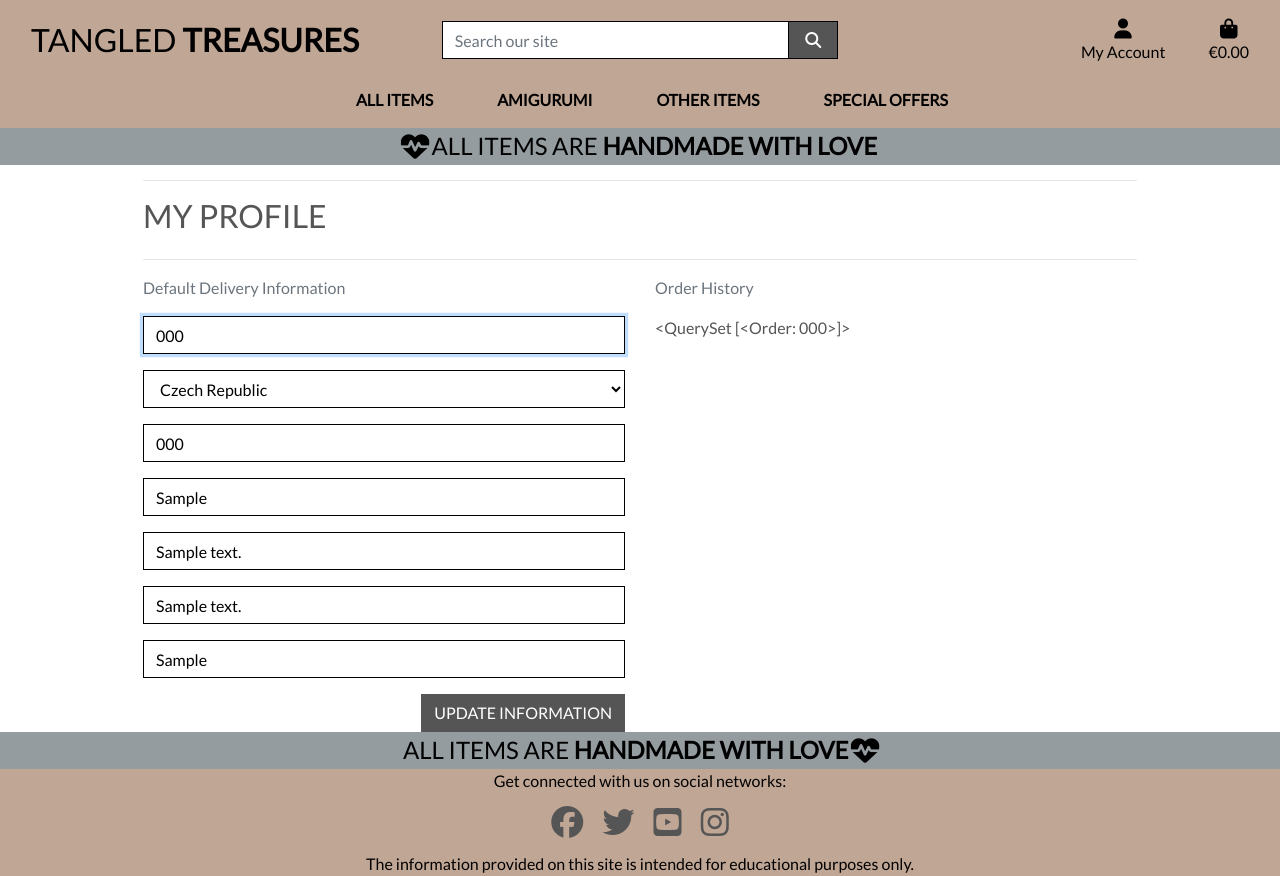
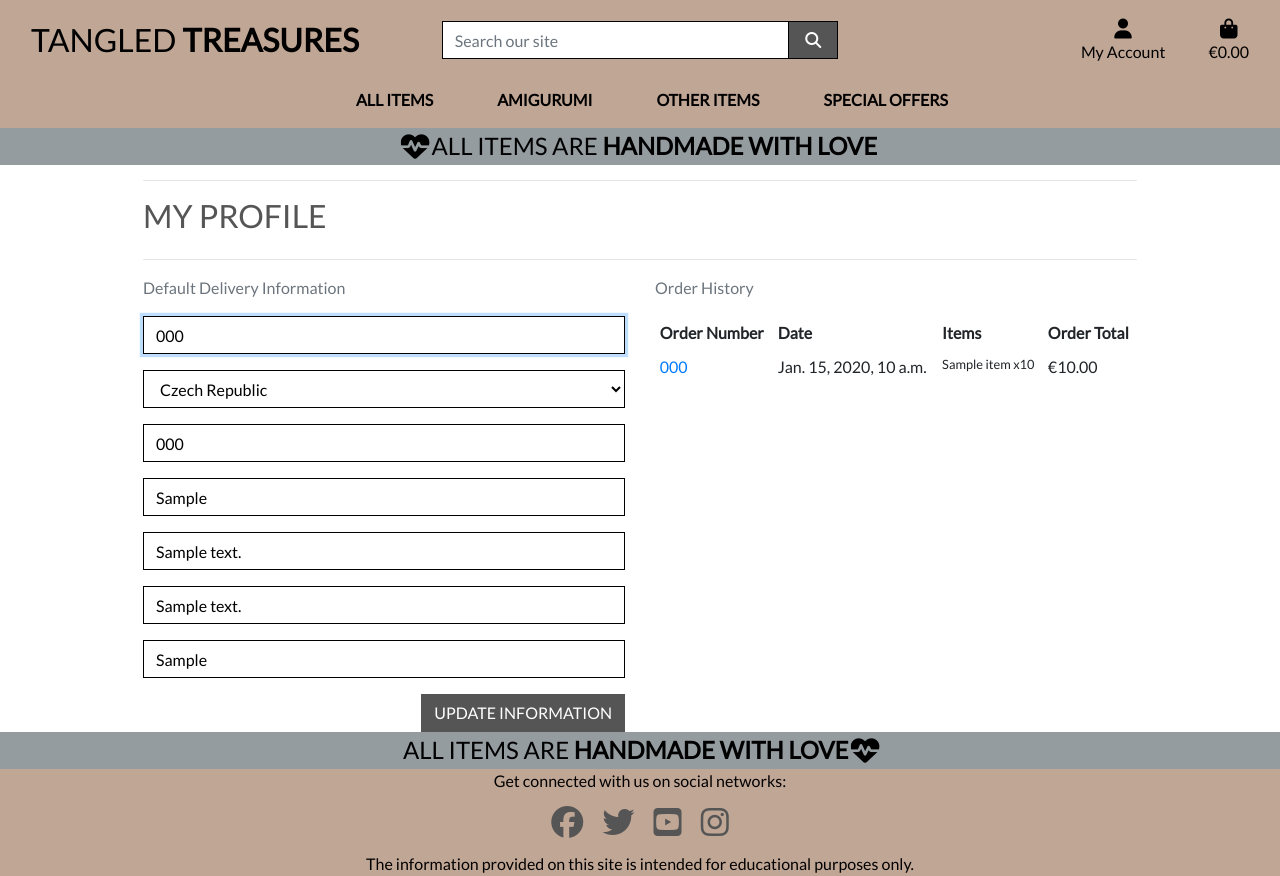
Before and after one commit to ValeP314/pp5-tangled-treasures, a Django app: page /profile/ in a window 1280 px wide. Run offline with Django 3.2, Linux system fonts and the light colour scheme; a user stored in the database is signed in; tables that the repository leaves empty hold one stand-in row (values such as "Sample post"); some libraries are stand-ins or nearby versions.

Commit message:
Added order history

```diff
--- a/checkout/admin.py
+++ b/checkout/admin.py
@@ -14,7 +14,7 @@ class OrderAdmin(admin.ModelAdmin):
                        'delivery_cost', 'order_total',
                        'grand_total',)
 
-    fields = ('order_number', 'date', 'full_name',
+    fields = ('order_number', 'user_profile', 'date', 'full_name',
               'email', 'phone_number', 'country',
               'postcode', 'town_or_city', 'street_address1',
               'street_address2', 'county', 'delivery_cost',
--- a/profiles/templates/profiles/profile.html
+++ b/profiles/templates/profiles/profile.html
@@ -34,7 +34,41 @@
             </div>
             <div class="col-12 col-lg-6">
                 <p class="text-muted">Order History</p>
-                {{ orders }}
+                <div class="order-history table-responsive">
+                    <table class="table table-sm table-borderless">
+                        <thead>
+                            <tr>
+                                <th>Order Number</th>
+                                <th>Date</th>
+                                <th>Items</th>
+                                <th>Order Total</th>
+                            </tr>
+                        </thead>
+                        <tbody>
+                            {% for order in orders %}
+                                <tr>
+                                    <td>
+                                        <a href="{% url 'order_history' order.order_number %}"
+                                        title="{{ order.order_number }}">
+                                            {{ order.order_number|truncatechars:6 }}
+                                        </a>
+                                    </td>
+                                    <td>{{ order.date }}</td>
+                                    <td>
+                                        <ul class="list-unstyled">
+                                            {% for product in order.lineitems.all %}
+                                                <li class="small">
+                                                    {{ product.item.name }} x{{ product.quantity }}
+                                                </li>
+                                            {% endfor %}
+                                        </ul>
+                                    </td>
+                                    <td>€{{ order.grand_total }}</td>
+                                </tr>
+                            {% endfor %}
+                        </tbody>
+                    </table>
+                </div>
             </div>
         </div>
     </div>
--- a/profiles/urls.py
+++ b/profiles/urls.py
@@ -2,5 +2,6 @@ from django.urls import path
 from . import views
 
 urlpatterns = [
-    path('', views.profile, name='profile')
+    path('', views.profile, name='profile'),
+    path('order_history/<order_number>', views.order_history, name='order_history'),
 ]
--- a/profiles/views.py
+++ b/profiles/views.py
@@ -3,6 +3,8 @@ from django.contrib import messages
 
 from .models import UserProfile
 from .forms import UserProfileForm
+
+from checkout.models import Order
 
 
 def profile(request):
@@ -26,3 +28,20 @@ def profile(request):
     }
 
     return render(request, template, context)
+
+
+def order_history(request, order_number):
+    order = get_object_or_404(Order, order_number=order_number)
+
+    messages.info(request, (
+        f'This is a past confirmation for order number {order_number}. '
+        'A confirmation email was sent on the order date.'
+    ))
+
+    template = 'checkout/checkout_success.html'
+    context = {
+        'order': order,
+        'from_profile': True,
+    }
+
+    return render(request, template, context)
```
Also changed, not shown: checkout/templates/checkout/checkout_success.html (+8 -0 lines), checkout/views.py (+46 -2 lines).
